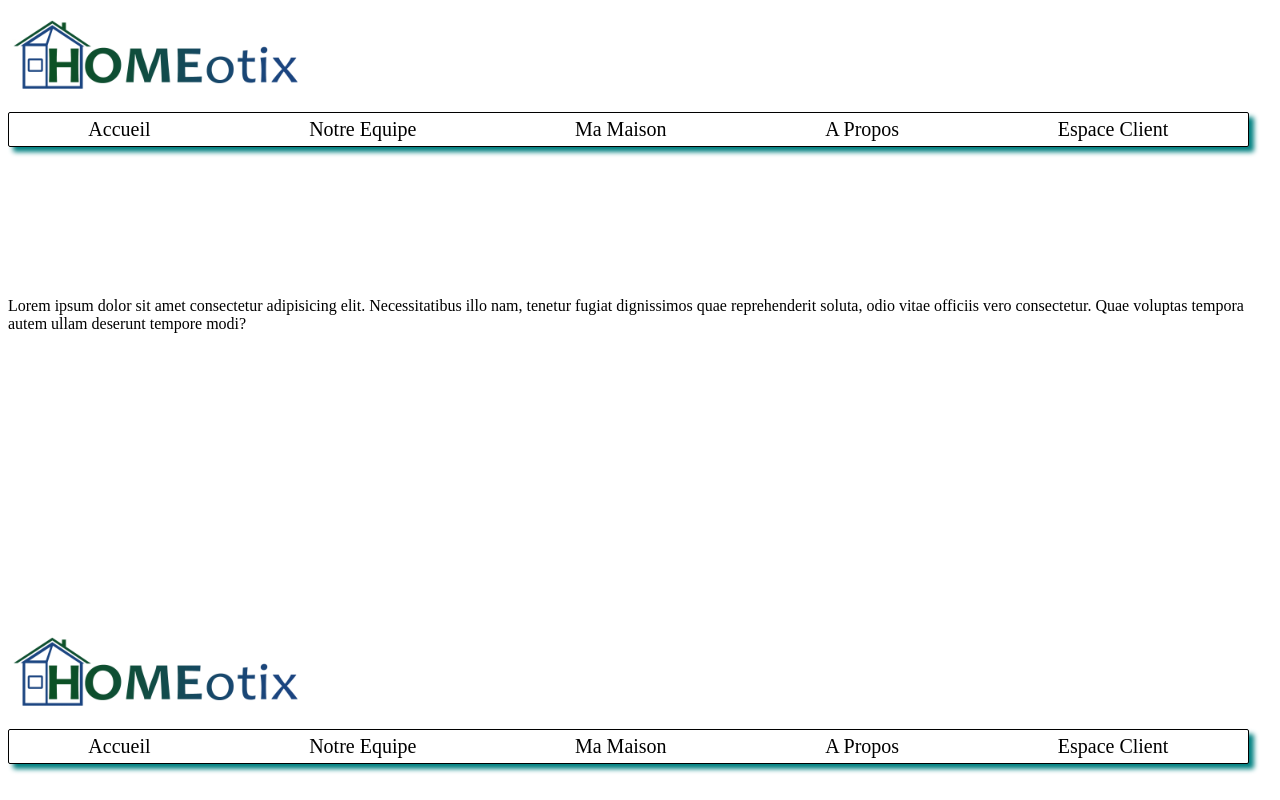
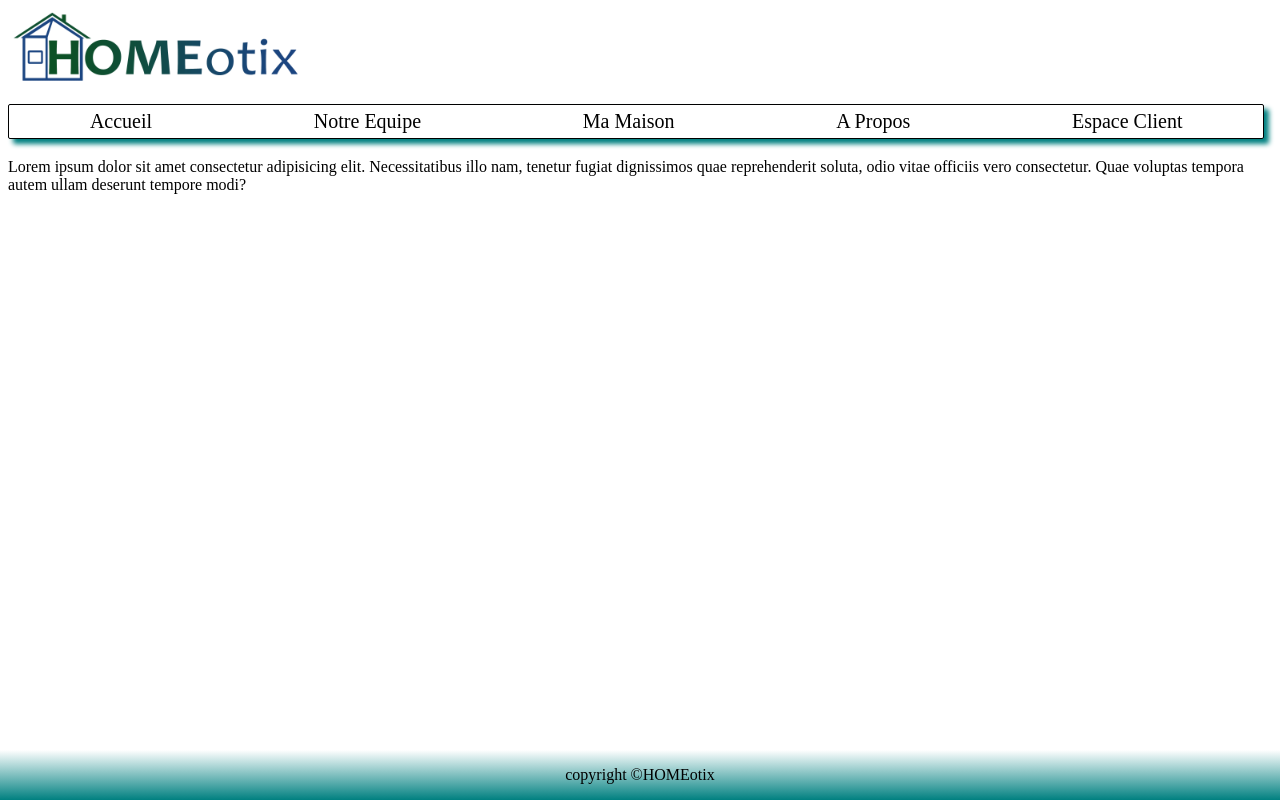
Before and after one commit to mabk748/Projet-IOT, a PHP site: page /Apropos.php in a window 1280 px wide. Run offline with PHP 8.4, Linux system fonts and the light colour scheme.

Commit message:
TODO List et revision footer

```diff
--- a/Site Web/Front End/Apropos.php
+++ b/Site Web/Front End/Apropos.php
@@ -16,7 +16,7 @@
 
     </div>
 
-    <?php   require("header.html"); ?>
+    <?php   require("footer.html"); ?>
 
     </body>
 </html>
--- a/Site Web/Front End/footer.html
+++ b/Site Web/Front End/footer.html
@@ -1,3 +1,3 @@
-<div class="bottom">
+<div class="footer">
         copyright ©HOMEotix
 </div>
--- a/Site Web/Front End/site.css
+++ b/Site Web/Front End/site.css
@@ -11,13 +11,6 @@
 }
 img{
   width: 80%;
-}
-.fixe{
-  z-index: 1;
-  inline-size: 100%;
-  background-color: white;
-  position: fixed;
-	top: 0px;
 }
 
 .relative{
@@ -33,6 +26,13 @@
 }
 
 /* ------------------ HEADER -------------------- */
+#header{
+  z-index: 1;
+  inline-size: 100%;
+  background-color: white;
+  position: fixed;
+	top: 0px;
+}
 
 #container{
   background-image: "HOMEotix_logo.jpg";
@@ -66,7 +66,7 @@
 
 /* -------------------- FOOTER ---------------------- */
 
-.bottom{
+.footer{
   z-index: -1;
   position: fixed;
   background-image: linear-gradient(180deg, #fff,teal);
```
Also changed, not shown: 1 other file.
